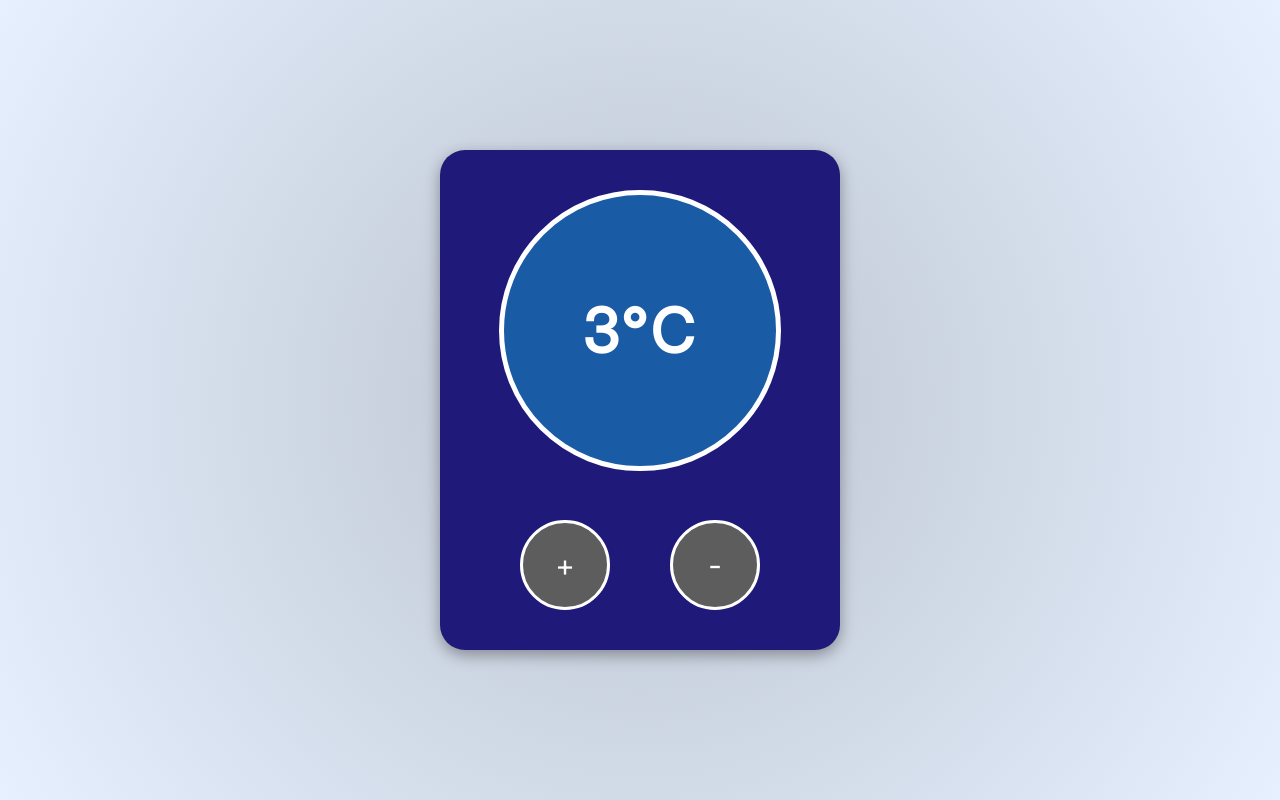
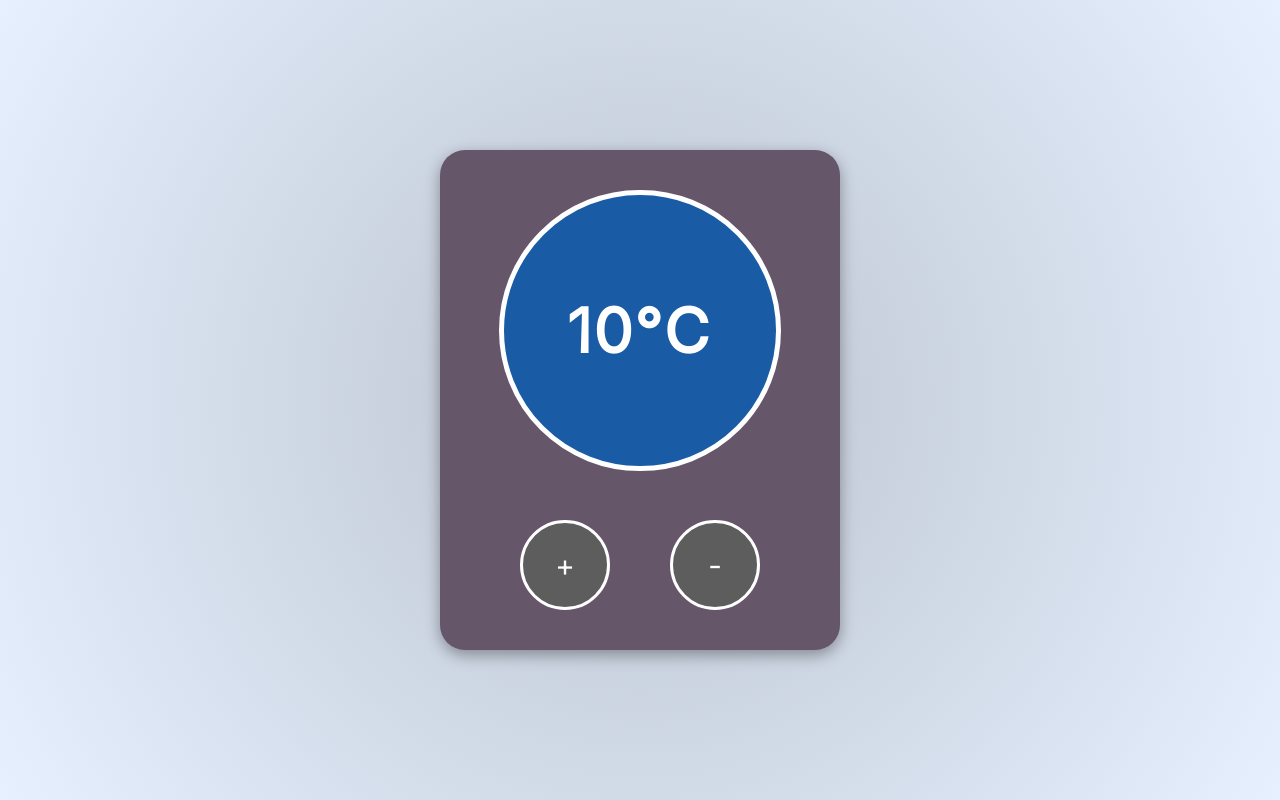
Before and after one commit to AaronMTS/temperature-app, a React (Vite) app: page / in a window 1280 px wide. Built offline with nearby package versions, Linux system fonts and the light colour scheme.

Commit message:
refactor: starting temp set to 10

```diff
--- a/src/App.jsx
+++ b/src/App.jsx
@@ -4,7 +4,7 @@ import TempDisplay from "./components/TempDisplay/TempDisplay";
 import ButtonList from "./components/ButtonList/ButtonList";
 
 const App = () => {
-  const [currentTemp, setTemp] = useState(3);
+  const [currentTemp, setTemp] = useState(10);
 
   const increaseTemp = () => {
     setTemp(currentTemp + 1);
```
